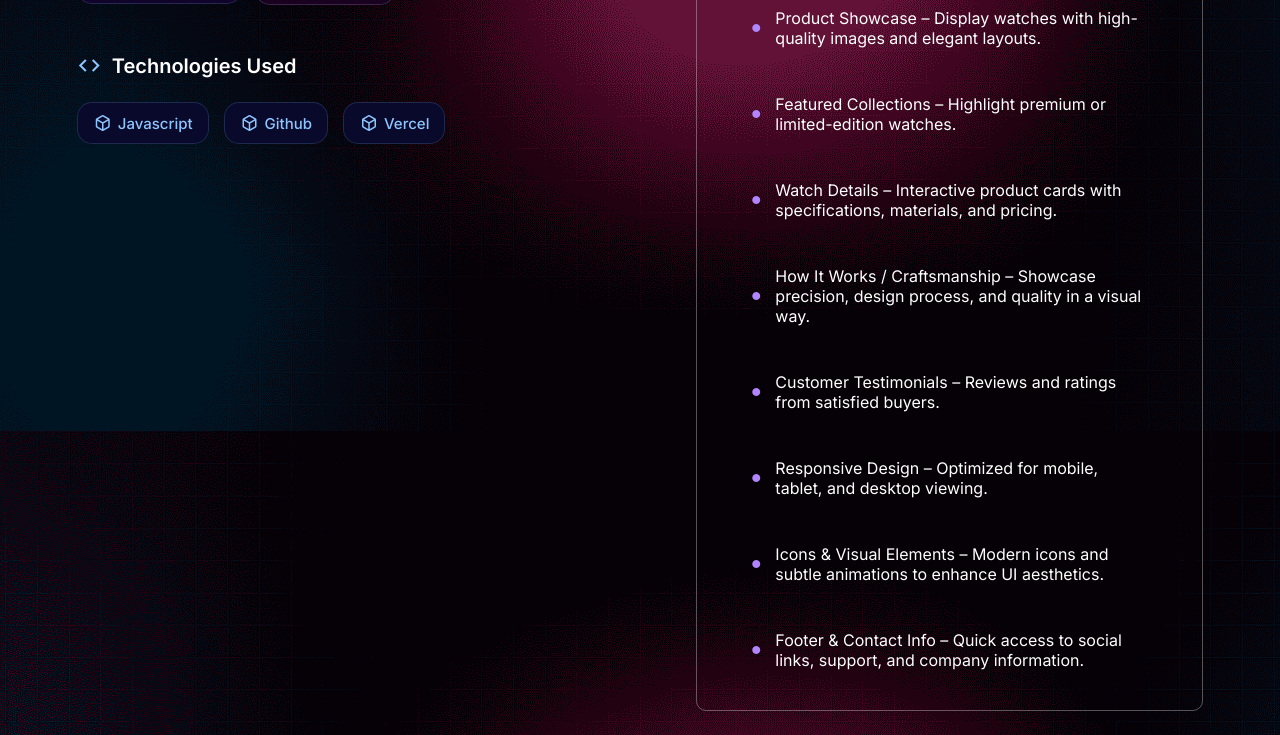
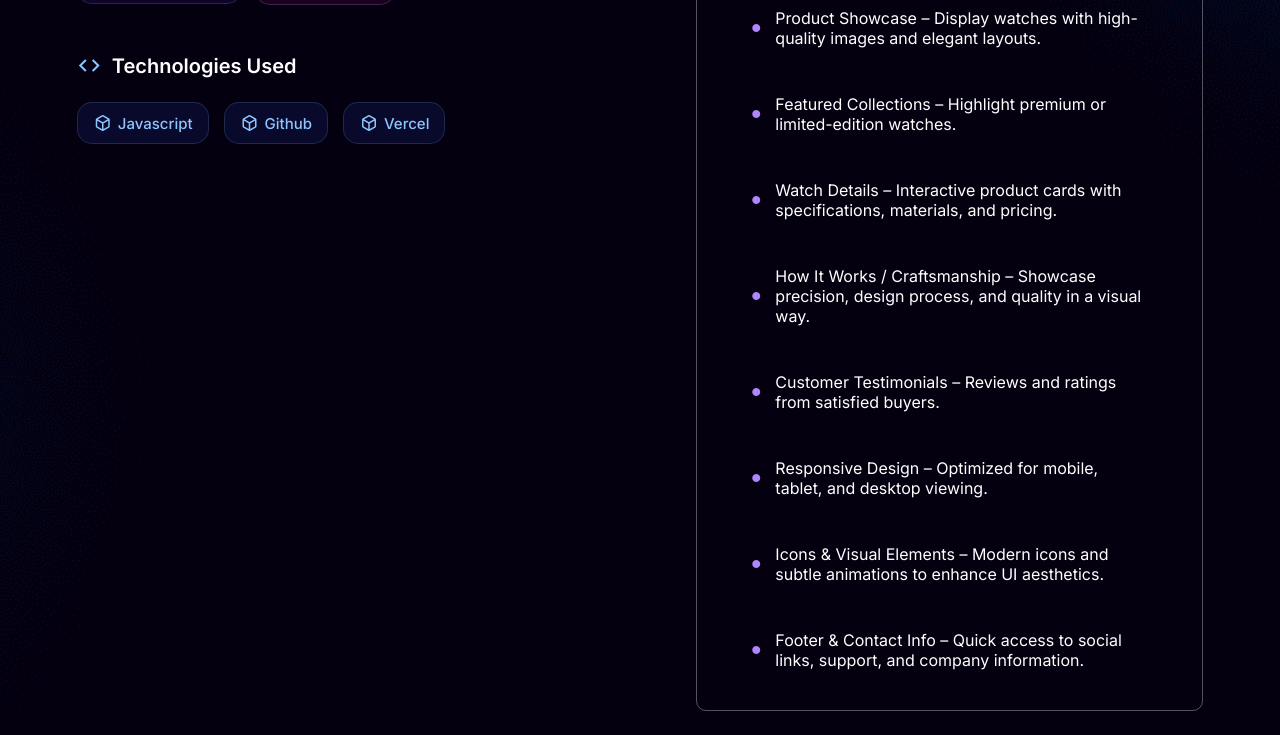
Before and after one commit to loki0111111/portfolio, a plain HTML site: page assets/pages/ovulan.html in a window 1280 px wide. Shown: the part 593-1328 px from the top of the page. Drawn offline with nearby package versions, Linux system fonts and the light colour scheme.

Commit message:
background image

```diff
--- a/assets/css/gourmetDetails.css
+++ b/assets/css/gourmetDetails.css
@@ -14,9 +14,11 @@ html{
 
 .jomar-details{
     padding: 10vh 6vw 3vh 6vw;
-    background-image: url(../css/images/header-bg.png);
+    background-image: url(../css/images/chat-bg2.png);
+    background-position: center center;
+    background-repeat: no-repeat;
+    background-size: cover;
 }
-
 
 
 
--- a/assets/css/jomarDetails.css
+++ b/assets/css/jomarDetails.css
@@ -14,7 +14,10 @@ html{
 
 .jomar-details{
     padding: 10vh 6vw 3vh 6vw;
-    background-image: url(../css/images/header-bg.png);
+    background-image: url(../css/images/chat-bg2.png);
+    background-position: center center;
+    background-repeat: no-repeat;
+    background-size: cover;
 }
 
 
--- a/assets/css/ovulan.css
+++ b/assets/css/ovulan.css
@@ -14,7 +14,10 @@ html{
 
 .jomar-details{
     padding: 10vh 6vw 3vh 6vw;
-    background-image: url(../css/images/header-bg.png);
+    background-image: url(../css/images/chat-bg2.png);
+    background-position: center center;
+    background-repeat: no-repeat;
+    background-size: cover;
 }
 
 
--- a/assets/css/uniqueDecor.css
+++ b/assets/css/uniqueDecor.css
@@ -14,7 +14,10 @@ html{
 
 .jomar-details{
     padding: 10vh 6vw 3vh 6vw;
-    background-image: url(../css/images/header-bg.png);
+    background-image: url(../css/images/chat-bg2.png);
+    background-position: center center;
+    background-repeat: no-repeat;
+    background-size: cover;
 }
 
 
--- a/assets/css/velvera.css
+++ b/assets/css/velvera.css
@@ -14,7 +14,10 @@ html{
 
 .jomar-details{
     padding: 10vh 6vw 3vh 6vw;
-    background-image: url(../css/images/header-bg.png);
+    background-image: url(../css/images/chat-bg2.png);
+    background-position: center center;
+    background-repeat: no-repeat;
+    background-size: cover;
 }
 
 
```
Also changed, not shown: assets/css/styles.css (+13 -5 lines), index.html (+1 -1 lines), assets/css/images/chat-bg2.png (added).
